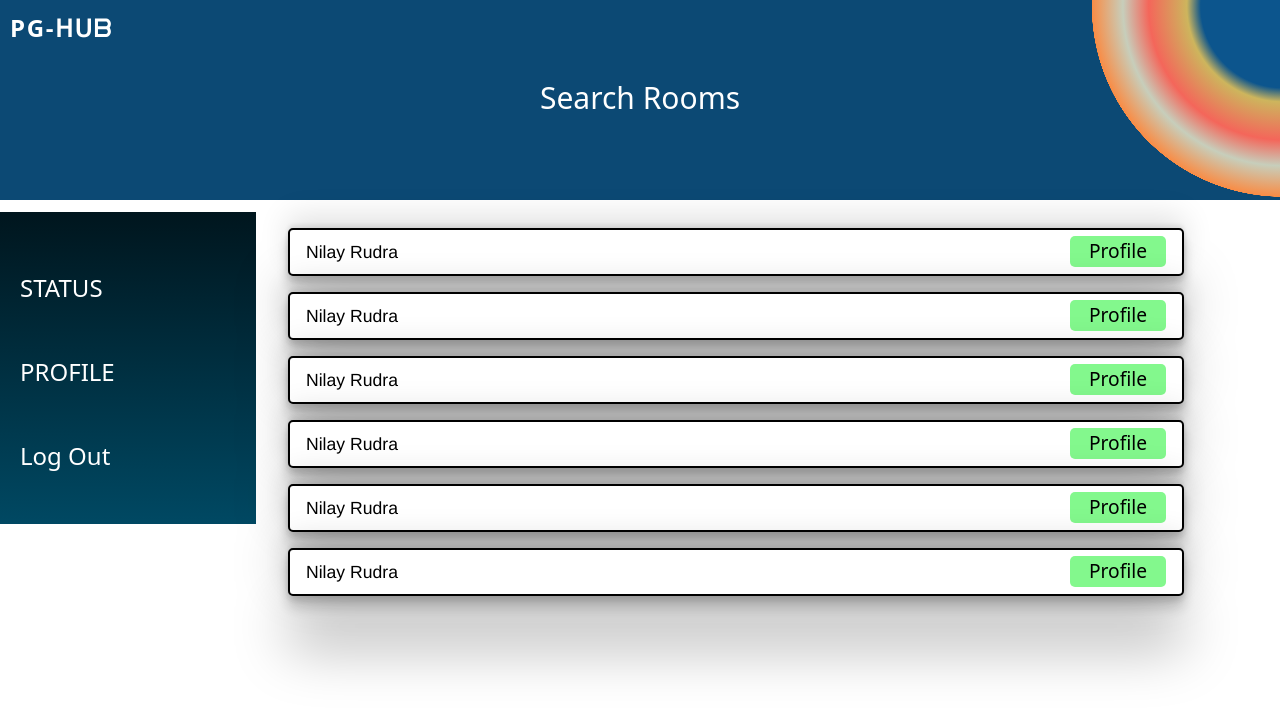
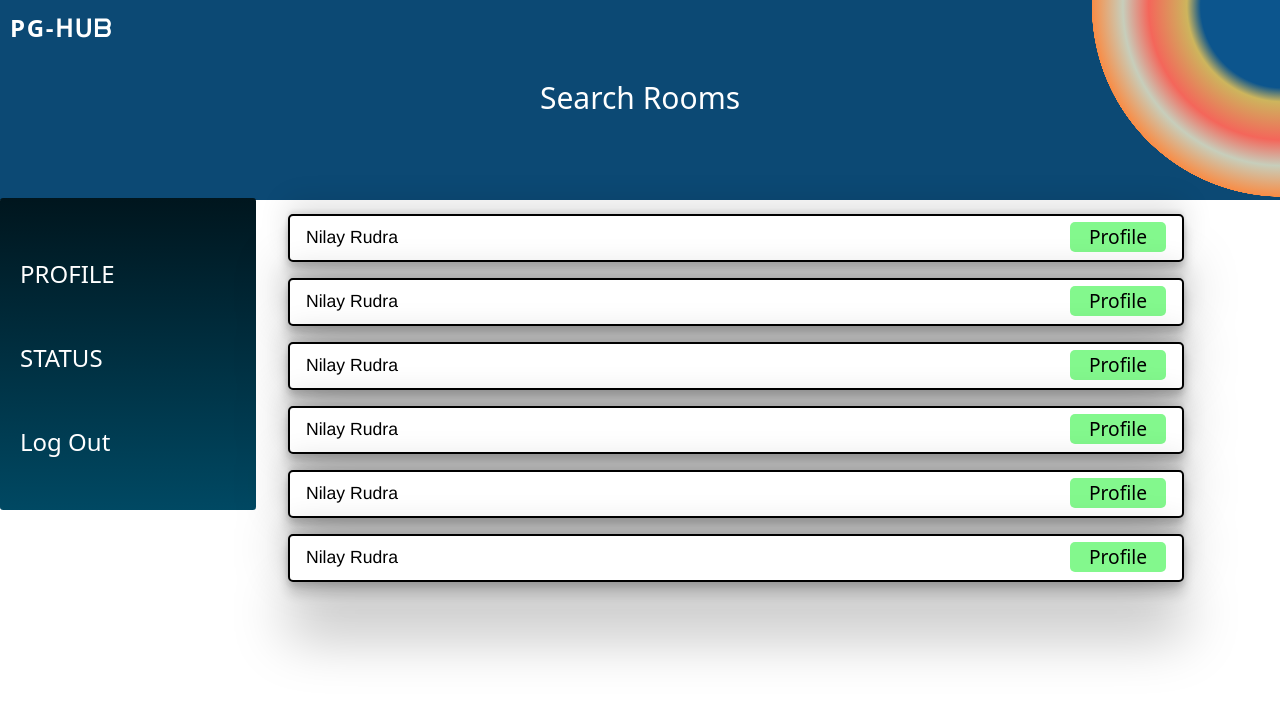
Before and after one commit to A01Akshat/PG, a React (Create React App) app in the folder Client/: page /dasboardOwner in a window 1280 px wide. Shown: the top 712 px of the page. Built offline with nearby package versions, Linux system fonts and the light colour scheme.

Commit message:
canges btn size and routing added owners dashboard

```diff
--- a/Client/src/App.css
+++ b/Client/src/App.css
@@ -120,6 +120,7 @@ input {
 
  padding: 10px 10px 50px 20px;
  background-image: linear-gradient( 179.6deg,  rgba(0,19,26,1) -4.9%, rgba(0,77,105,1) 108.4% );
+ border-radius: 3px;
  /* background-image: linear-gradient( 124.1deg,  rgba(255,148,215,1) 12.3%, rgba(251,223,242,1) 65.2% ); background-image: radial-gradient( circle 993px at 0.5% 50.5%,  rgba(137,171,245,0.37) 0%, rgba(245,247,252,1) 100.2% );} */
 }
 .each-sidebar-list{
@@ -127,7 +128,7 @@ input {
   color: white;
   margin-top: 3rem;
 }
-.each-sidebar-list:hover{
+.each-sidebar-list p:hover{
   cursor: pointer;
   color: rgb(161, 167, 182);
   text-decoration: overline;
@@ -187,13 +188,11 @@ input {
 .eachStudentApplied-name{
   margin-top: 0.55rem;
   width: 40rem;
-
   padding-left: 1rem;
 }
 .eachStudentApplied-name p{
   font-size: 1.1rem;
   font-family: 'Franklin Gothic Medium', 'Arial Narrow', Arial, sans-serif;
-
 }
 .hero-div2
 {
--- a/Client/src/DashBoardOwner/Main_PageOwner.jsx
+++ b/Client/src/DashBoardOwner/Main_PageOwner.jsx
@@ -65,7 +65,7 @@ const Main_Page = () => {
 
         </div>
 
-        <div style={{ display: "flex", flexDirection: "row", marginTop: "6rem" }}>
+        <div style={{ display: "flex", flexDirection: "row", marginTop: "5.1rem" }}>
           <div className="w-1/5">
             <SidebarOwner />
           </div>
--- a/Client/src/DashBoardOwner/SidebarOwner.jsx
+++ b/Client/src/DashBoardOwner/SidebarOwner.jsx
@@ -1,25 +1,37 @@
-import React from 'react'
-import '../App.css'
+import React from "react";
+import "../App.css";
+import { useNavigate } from "react-router";
 
 const SidebarOwner = () => {
+  const navigate = useNavigate();
   return (
     <div>
-        <div className="SidebarOwner" >
+      <div className="SidebarOwner">
         <div className="sidebar-dashboard-list">
-                        <div className="each-sidebar-list"><p onClick={() => {
+          <div className="each-sidebar-list">
+            <p onClick={() => {
+                alert("Show profile")
+            }}>PROFILE</p>
+          </div>
+          <div className="each-sidebar-list">
+            <p onClick={() => {
+                navigate('/dasboardOwner');
+            }}>STATUS</p>
+          </div>
+          <div className="each-sidebar-list">
+            <p
+              onClick={() => {
+                localStorage.clear();
+                navigate("/login");
+              }}
+            >
+              Log Out
+            </p>
+          </div>
+        </div>
+      </div>
+    </div>
+  );
+};
 
-                        }}>STATUS</p></div>
-                        <div className="each-sidebar-list"><p onClick={() => {
-
-                        }}>PROFILE</p></div>
-                        <div className="each-sidebar-list"><p onClick={(() => {
-                        })}>Log Out</p></div>
-
-
-                    </div>
-        </div>
-    </div>
-  )
-}
-
-export default SidebarOwner
+export default SidebarOwner;
--- a/Client/src/More_Info_Page/More_Info.jsx
+++ b/Client/src/More_Info_Page/More_Info.jsx
@@ -46,7 +46,7 @@ const More_Info = () => {
             <div className={`hero-div w-[100%] h-[100vh] ${isModalOpen ? 'blur' : ''}`}>
                 <img src={line} className="line-img" alt="line"></img>
                 <div className="info_div  text-lg">
-                    <h1 style={{ marginTop: "-5rem" }}>PG's Name: <span className="text-lg" style={{ marginLeft: "3.6rem", fontWeight: "600" }}>{data.name} <button className="Apply2" style={{ marginLeft: "29rem" }} onClick={openModal}>Book Now</button></span></h1>
+                    <h1 style={{ marginTop: "-5rem" }}>PG's Name: <span className="text-lg" style={{ marginLeft: "3.6rem", fontWeight: "600" }}>{data.name} <button className="Apply2" style={{ marginLeft: "29rem" , height:"2rem" }} onClick={openModal}>Book Now</button></span></h1>
                     <h1 style={{ marginTop: "3rem" }}>Contact: <span className="text-lg" style={{ marginLeft: "5.3rem", fontWeight: "600" }}>{data.ownerContact}</span></h1>
                     <h1 style={{ marginTop: "3rem" }}>Address:<span className="text-lg" style={{ marginLeft: "5.5rem", fontWeight: "600" }}>{data.address}</span></h1>
                     <h1 style={{ marginTop: "3rem" }}>Nearest College: <span className="text-lg Amnety2" style={{ marginLeft: "21px", fontWeight: "600" }}>{data?.nerbyColleges?.[0]?.collegeName}</span></h1>
@@ -122,8 +122,8 @@ const More_Info = () => {
                             />
                         </div>
                         {/* Add more content or form fields as needed */}
-                        <button className="Apply2" style={{marginRight:"2rem"}}>Submit</button>
-                        <button onClick={closeModal} className="Apply2" style={{marginTop:"20px",marginBottom:"-25px"}}>Close</button>
+                        <button className="Apply2" style={{marginRight:"2rem" , height:"2rem" , background:"#3bf594"}}>Submit</button>
+                        <button onClick={closeModal} className="Apply2" style={{marginTop:"20px",marginBottom:"-25px" , background:"red" , height:"2rem"}}>Close</button>
                     </div>
                 </div>
             )}
```
